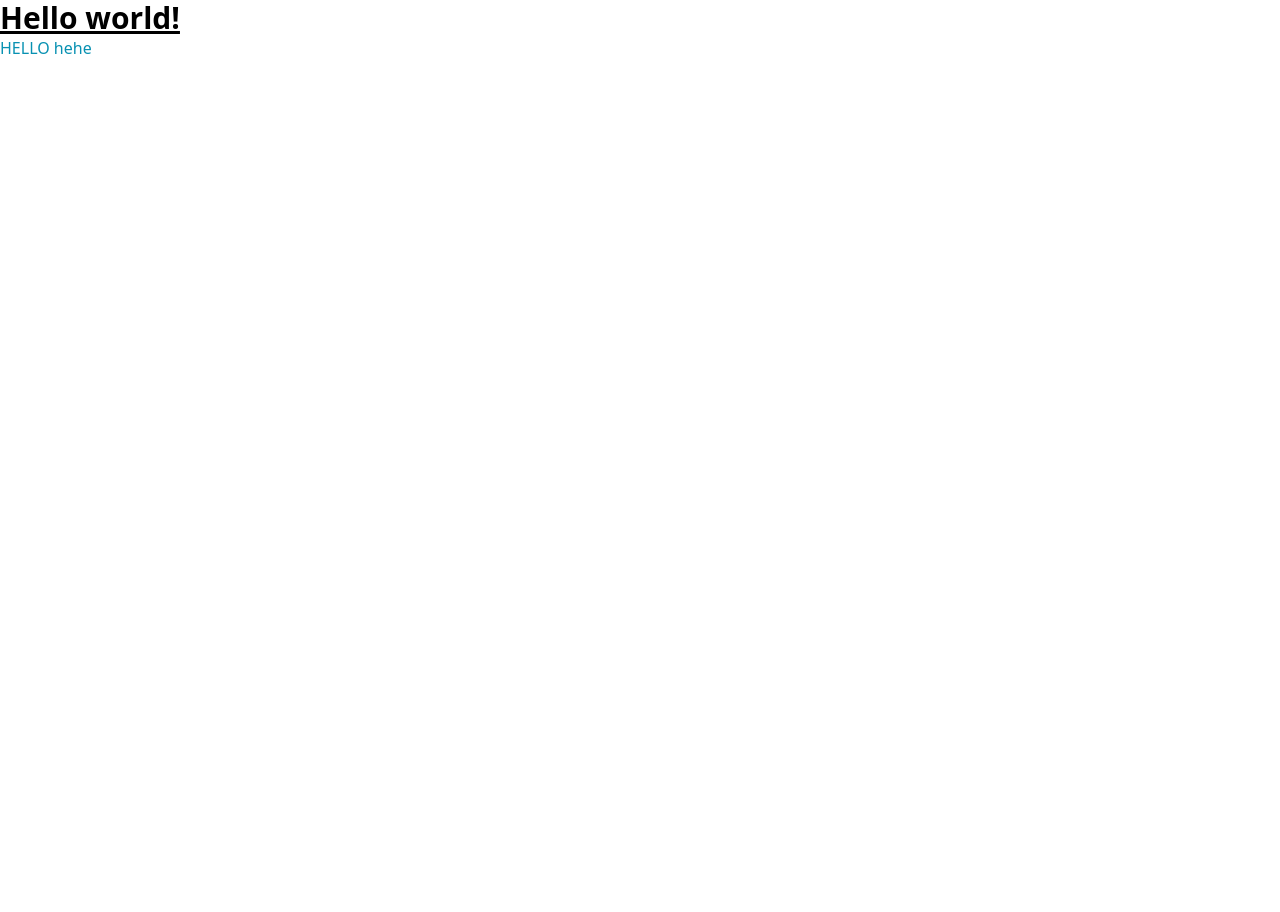
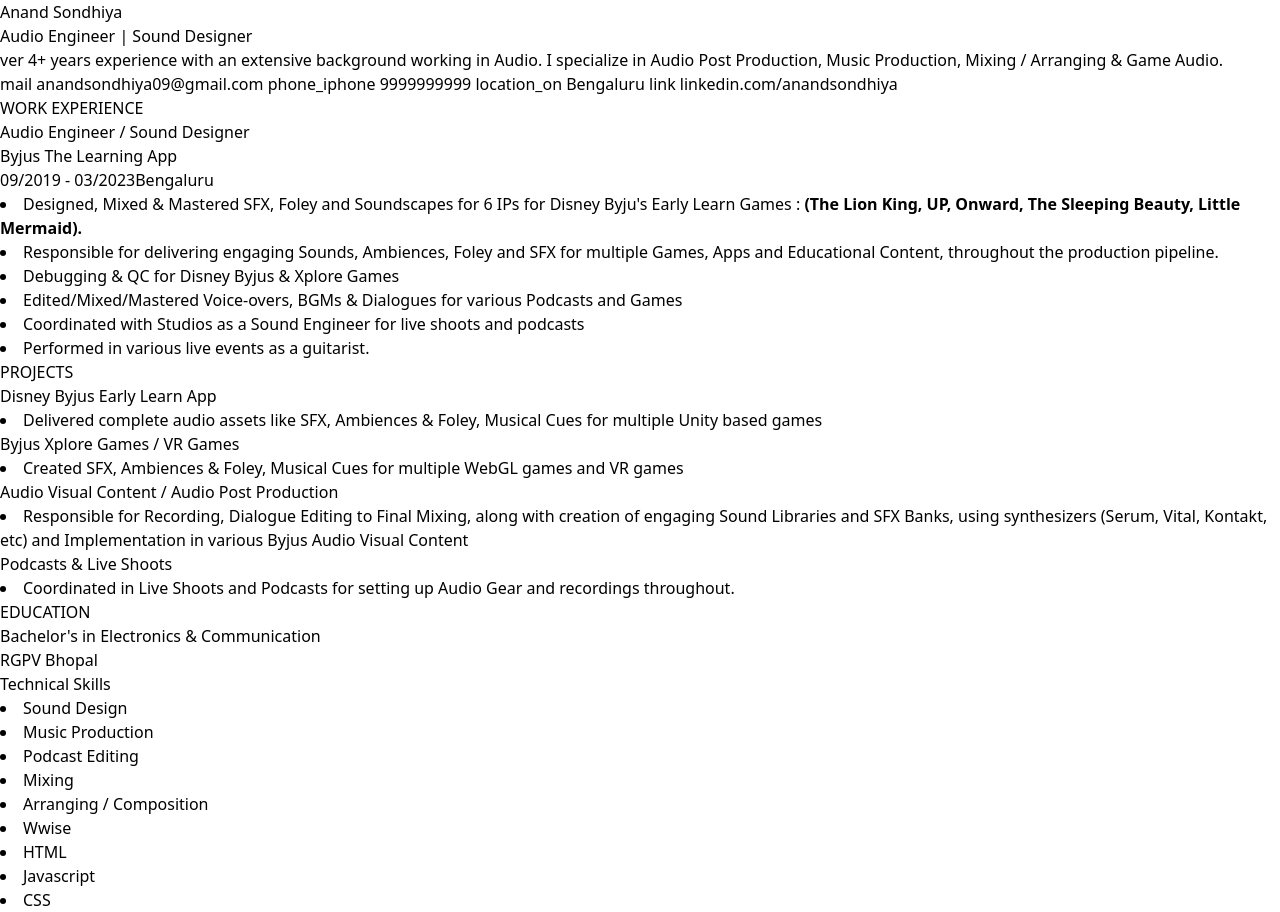
Before and after one commit to anandsondhiya/html-tailwind-resume, a website: page src/index.html in a window 1280 px wide. Before the commit the page ends 800 px from the top, so only its background shows below. Drawn offline with Linux system fonts and the light colour scheme.

Commit message:
Added body content, no styling

```diff
--- a/src/index.html
+++ b/src/index.html
@@ -6,9 +6,113 @@
   <link href="../dist/output.css" rel="stylesheet">
 </head>
 <body>
-  <h1 class="text-3xl font-bold underline">
-    Hello world!
-  </h1>
-  <h2 class="text-cyan-600">HELLO hehe</h2>
+  <div class="">
+    <header class="">
+      <h1>Anand Sondhiya</h1>
+      <h3>Audio Engineer | Sound Designer</h3>
+      <p>
+        ver 4+ years experience with an extensive background working in Audio.
+        I specialize in Audio Post Production, Music Production, Mixing /
+        Arranging & Game Audio.
+      </p>
+      <div>
+        <span class=""> mail </span>
+        <span><a class="links" href="" target="_blank">anandsondhiya09@gmail.com</a></span>
+        <span class=""> phone_iphone </span>
+        <span><a class="links" href="" target="_blank">9999999999</a></span>
+        <span class=""> location_on </span>
+        <span><a class="links" href="" target="_blank">Bengaluru</a></span>
+        <span class=""> link </span>
+        <span><a class="links" href="" target="_blank">linkedin.com/anandsondhiya</a></span>
+      </div>
+    </header>
+
+    <section>
+      <h1>WORK EXPERIENCE</h1>
+      <article>
+        <h3>Audio Engineer / Sound Designer</h3>
+        <h4>Byjus The Learning App</h4>
+        <div class="">
+          <span>09/2019 - 03/2023</span><span>Bengaluru</span>
+        </div>
+        <li>
+          Designed, Mixed & Mastered SFX, Foley and Soundscapes for 6 IPs for
+          Disney Byju's Early Learn Games :
+          <b
+            >(The Lion King, UP, Onward, The Sleeping Beauty, Little
+            Mermaid).</b
+          >
+        </li>
+        <li>
+          Responsible for delivering engaging Sounds, Ambiences, Foley and SFX
+          for multiple Games, Apps and Educational Content, throughout the
+          production pipeline.
+        </li>
+        <li>Debugging & QC for Disney Byjus & Xplore Games</li>
+        <li>
+          Edited/Mixed/Mastered Voice-overs, BGMs & Dialogues for various
+          Podcasts and Games
+        </li>
+        <li>
+          Coordinated with Studios as a Sound Engineer for live shoots and
+          podcasts
+        </li>
+        <li>Performed in various live events as a guitarist.</li>
+      </article>
+    </section>
+
+    <section>
+      <h1>PROJECTS</h1>
+      <article>
+        <h4>Disney Byjus Early Learn App</h4>
+        <li>
+          Delivered complete audio assets like SFX, Ambiences & Foley, Musical
+          Cues for multiple Unity based games
+        </li>
+        <h4>Byjus Xplore Games / VR Games</h4>
+        <li>
+          Created SFX, Ambiences & Foley, Musical Cues for multiple WebGL
+          games and VR games
+        </li>
+        <h4>Audio Visual Content / Audio Post Production</h4>
+        <li>
+          Responsible for Recording, Dialogue Editing to Final Mixing, along
+          with creation of engaging Sound Libraries and SFX Banks, using
+          synthesizers (Serum, Vital, Kontakt, etc) and Implementation in
+          various Byjus Audio Visual Content
+        </li>
+        <h4>Podcasts & Live Shoots</h4>
+        <li>
+          Coordinated in Live Shoots and Podcasts for setting up Audio Gear
+          and recordings throughout.
+        </li>
+      </article>
+    </section>
+
+    <section>
+      <h1>EDUCATION</h1>
+      <!-- //Education and Qualifications -->
+      <article>
+        <h2>Bachelor's in Electronics & Communication</h2>
+        <h3>RGPV Bhopal</h3>
+      </article>
+    </section>
+
+    <section>
+      <!-- Skills -->
+      <h1>Technical Skills</h1>
+      <article>
+        <li>Sound Design</li>
+        <li>Music Production</li>
+        <li>Podcast Editing</li>
+        <li>Mixing</li>
+        <li>Arranging / Composition</li>
+        <li>Wwise</li>
+        <li>HTML</li>
+        <li>Javascript</li>
+        <li>CSS</li>
+      </article>
+    </section>
+    <footer></footer>
 </body>
 </html>
```
Also changed, not shown: 1 other file.
